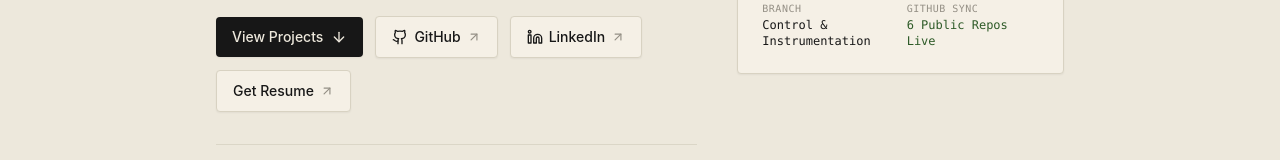
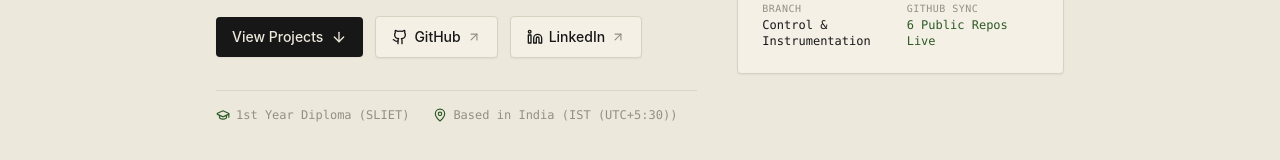
Before and after one commit to rajaryan2204/portfolio, a Next.js app: page / in a window 1280 px wide. Shown: the part 450-610 px from the top of the page. Built offline with nearby package versions, Linux system fonts and the light colour scheme; no server answers.

Commit message:
fix: remove Get Resume button from Hero section

```diff
--- a/app/components/Hero.tsx
+++ b/app/components/Hero.tsx
@@ -58,14 +58,6 @@ export default function Hero() {
             >
               <Linkedin className="w-4 h-4" />
               <span>LinkedIn</span>
-              <ArrowUpRight className="w-3.5 h-3.5 text-foreground-subtle" />
-            </a>
-
-            <a
-              href={profile.resumeUrl}
-              className="inline-flex items-center gap-1.5 px-4 py-2.5 rounded border border-border bg-surface text-foreground text-sm font-medium hover:bg-surface-subtle transition-colors duration-150 shadow-sm"
-            >
-              <span>Get Resume</span>
               <ArrowUpRight className="w-3.5 h-3.5 text-foreground-subtle" />
             </a>
           </div>
```
